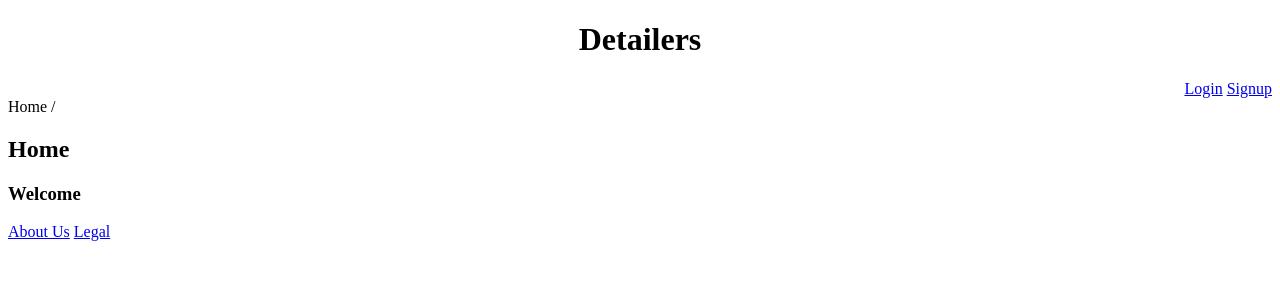
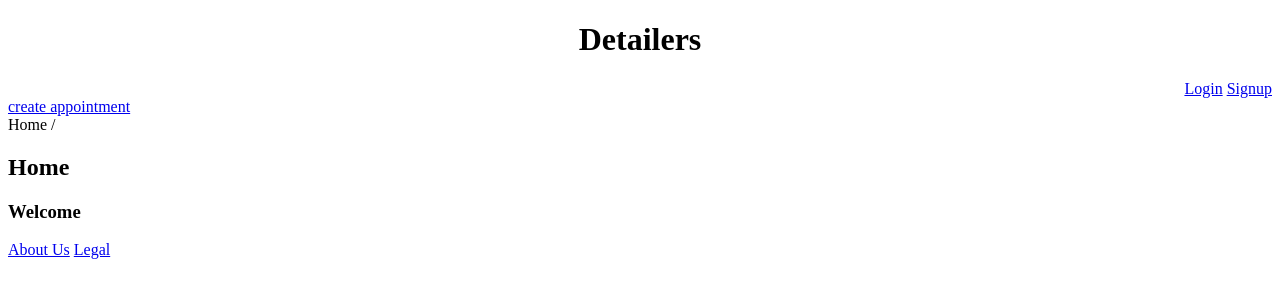
Before and after one commit to phyrenight/detailers, a Flask app: page / in a window 1280 px wide. Shown: the top 300 px of the page. Run offline with Flask 2, Linux system fonts and the light colour scheme; parts of the project's set-up code (start-up, migrations or seed data) failed here and were passed over.

Commit message:
feature add link to create apointment page

```diff
--- a/detailers/app/templates/home.html
+++ b/detailers/app/templates/home.html
@@ -1,5 +1,8 @@
 {% extends 'layout.html' %}
   {% block content %}
+  <nav>
+    <a href="{{ url_for('create_appointment')}}">create appointment</a>
+    </nav>
   <div id='crumb-container'>
     <span>Home</span><span> / </span>
   </div>
```
